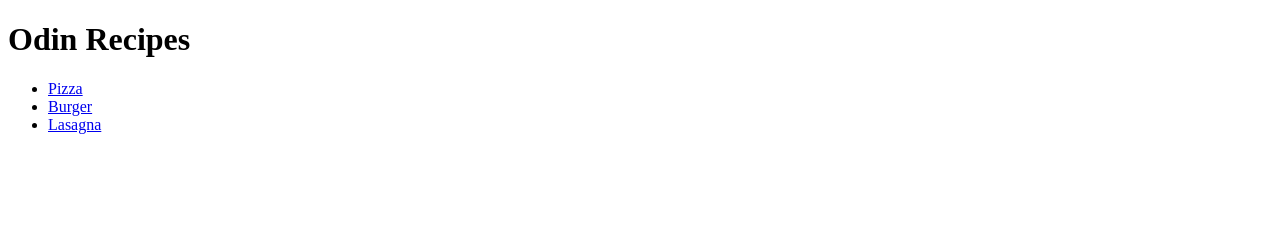
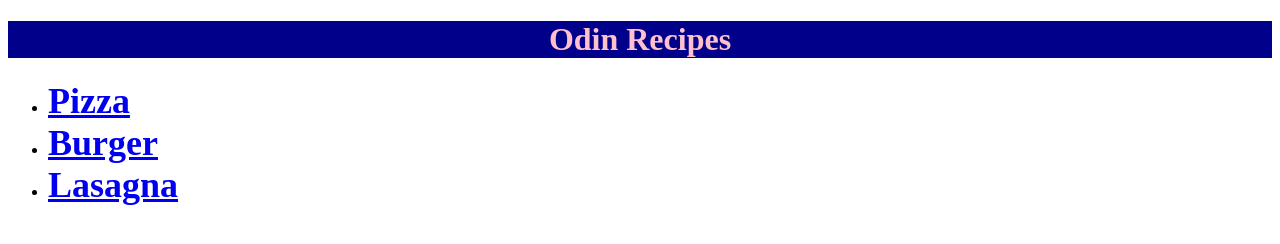
Before and after one commit to mvldmihai/odin-recipes, a plain HTML site: page index.html in a window 1280 px wide. Drawn offline with Linux system fonts and the light colour scheme.

Commit message:
Add styles.css and modify main page
Added the styles.css for styling and modified the main page to add color
and increase the size of recipe links.

```diff
--- a/index.html
+++ b/index.html
@@ -2,6 +2,7 @@
 <html lang="en">
     <head>
         <meta charset="utf-8">
+        <link rel="stylesheet" href="./styles.css" />
         <title>Odin Recipes</title>
     </head>
 
--- /dev/null
+++ b/styles.css
@@ -0,0 +1,13 @@
+* {
+    font-family: "Times New Roman", "Courier New", sans-serif;
+}
+h1 {
+    color: pink;
+    text-align: center;
+    background-color: darkblue;
+}
+
+a {
+    font-weight: bold;
+    font-size: 36px;
+}
```
